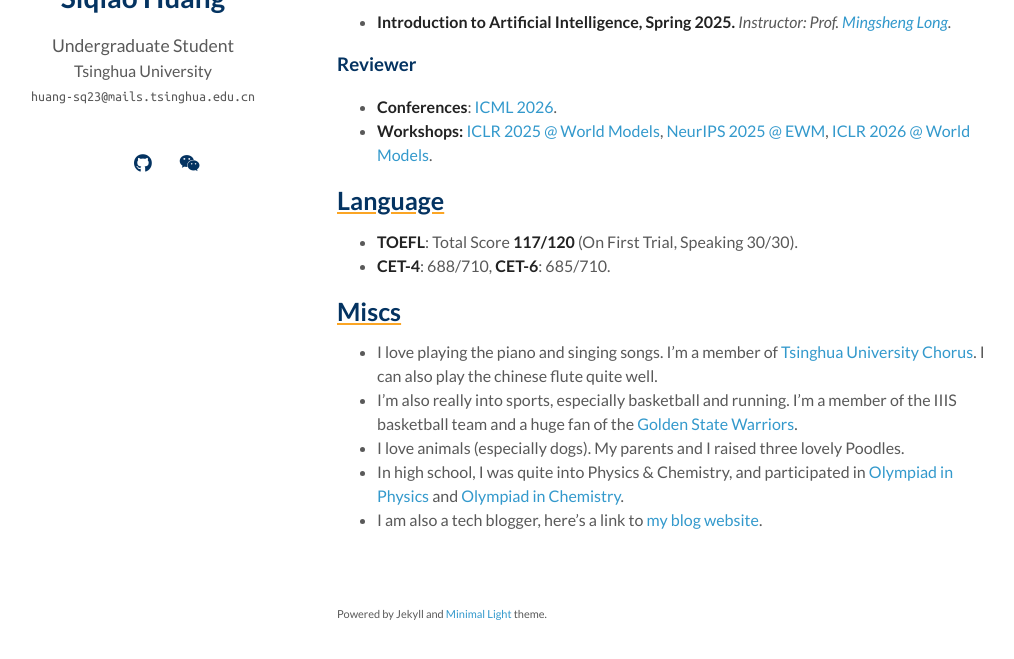
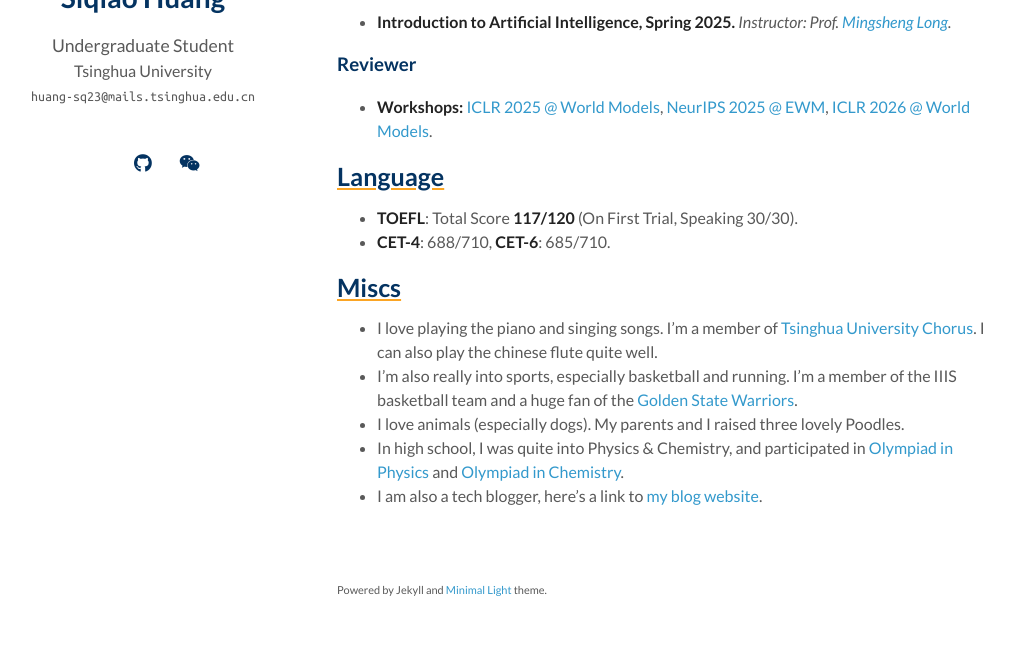
Before and after one commit to knightnemo/knightnemo.github.io, a Jekyll site: the page built from index.md, in a window 1280 px wide and 900 px high, scrolled down 3849 px, cut to the strip 206-865 px from the top of the window. Shown: the whole strip, without its empty margins (133-1147 px from the left). Built offline with Jekyll 4.4.1, drawn with Linux system fonts in a browser that asks for light colours; a style sheet for code colours, icons or effects is not loaded; our own code applies the rules of GitHub Pages for plain Markdown files.

```diff
--- a/index.md
+++ b/index.md
@@ -137,7 +137,6 @@
 - **Introduction to Artificial Intelligence, Spring 2025.**<em> Instructor: Prof. [Mingsheng Long](http://ise.thss.tsinghua.edu.cn/~mlong/).</em>
 
 ### Reviewer
-- **Conferences**: [ICML 2026](https://icml.cc).
 - **Workshops:** [ICLR 2025 @ World Models](https://sites.google.com/view/worldmodel-iclr2025/), [NeurIPS 2025 @ EWM](https://embodied-world-models.github.io), [ICLR 2026 @ World Models](https://sites.google.com/view/iclr-2026-workshop-world-model/home).
 
 ## Language
```
